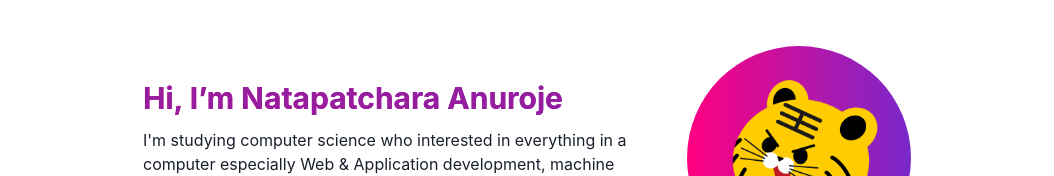
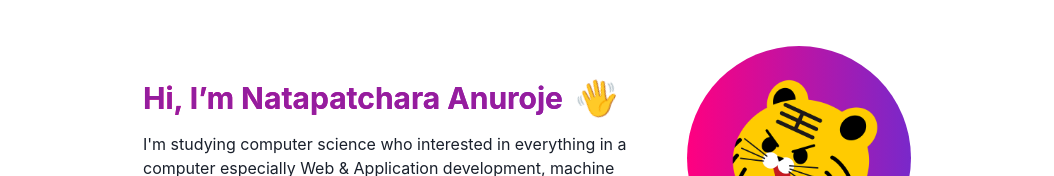
Before and after one commit to markmark345/markmark345.github.io, a Next.js app: page / in a window 1280 px wide. Shown: the part 122-298 px from the top of the page, without its empty margins (113-1167 px from the left). Built offline with nearby package versions, Linux system fonts and the light colour scheme.

Commit message:
add emoji

```diff
--- a/components/hero.js
+++ b/components/hero.js
@@ -52,13 +52,19 @@ const Hero = (props) => {
           >
             <motion.h1
               animate={{
-                color: ['#7928CA', '#FF0080', '#7B1FA2'],
+                color: ["#7928CA", "#FF0080", "#7B1FA2"],
               }}
               transition={{ duration: 3, repeat: Infinity }}
             >
               Hi, I’m Natapatchara Anuroje
             </motion.h1>
           </Heading>
+          <motion.div
+            animate={{ rotate: 20 }}
+            transition={{ duration: 0.8, yoyo: Infinity,  }}
+          >
+            <Heading >👋</Heading>
+          </motion.div>
         </Stack>
         <Text>
           I'm studying computer science who interested in everything in a
@@ -110,7 +116,7 @@ const Hero = (props) => {
         <AspectRatio flexShrink={0} ratio={1} w={56} h={56} as="figure">
           <Box
             rounded="full"
-            w='90%'
+            w="90%"
             overflow="hidden"
             bgGradient="linear(to-l, #7928CA, #FF0080)"
           >
```
